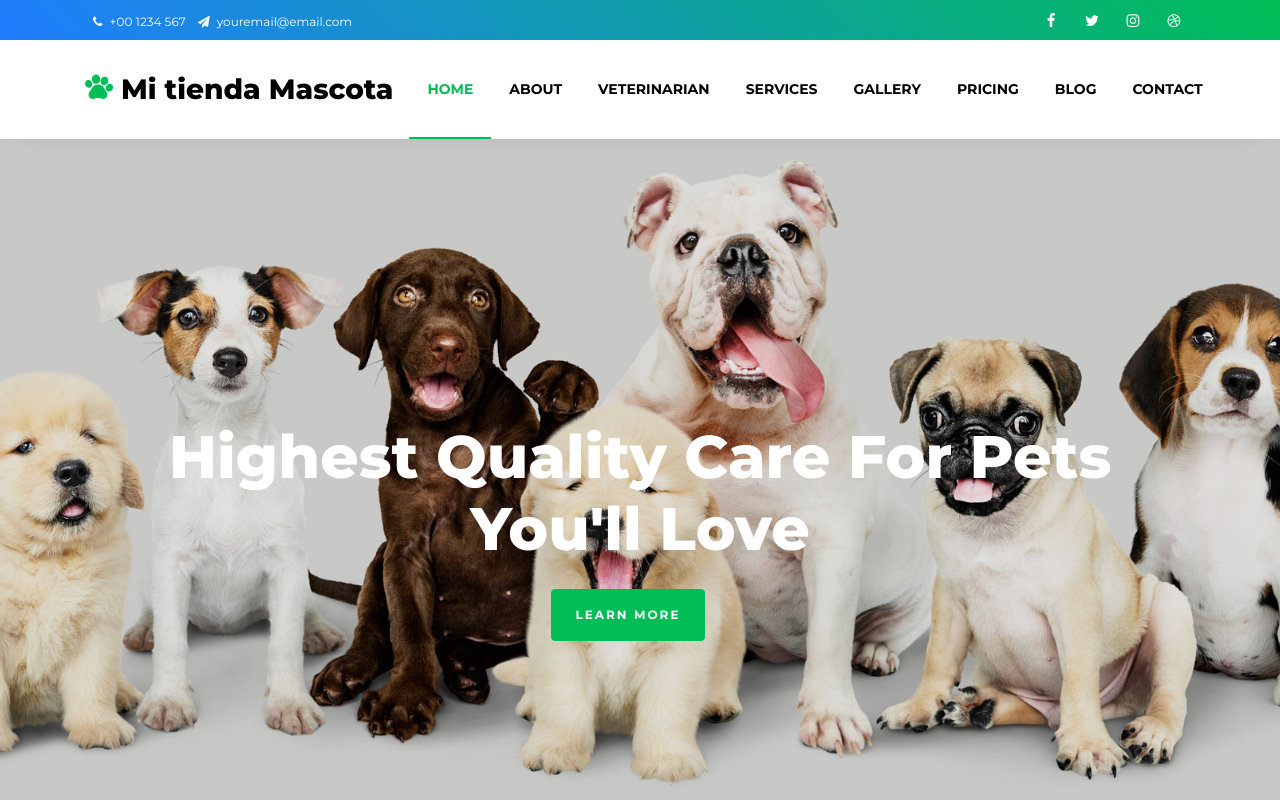
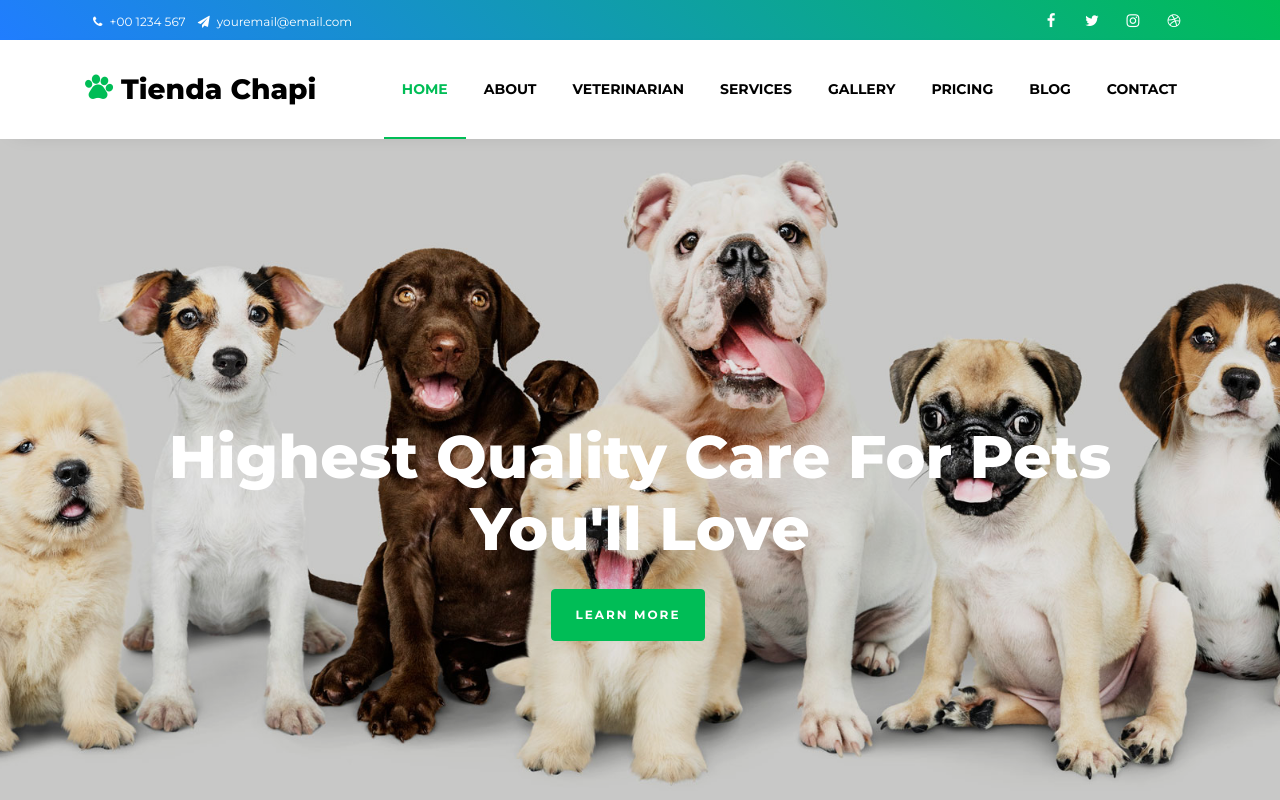
Before and after one commit to adimerpaul/petgit, a plain HTML site: page index.html in a window 1280 px wide. Shown: the top 800 px of the page. Drawn offline with Linux system fonts and the light colour scheme; some packages are replaced by stand-ins of ours; no server answers; some icons are missing; files whose address does not match are found by name.

Commit message:
modificato el titulo

```diff
--- a/index.html
+++ b/index.html
@@ -48,7 +48,7 @@
 		</div>
 		<nav class="navbar navbar-expand-lg navbar-dark ftco_navbar bg-dark ftco-navbar-light" id="ftco-navbar">
 	    <div class="container">
-	    	<a class="navbar-brand" href="index.html"><span class="flaticon-pawprint-1 mr-2"></span>Mi tienda Mascota</a>
+	    	<a class="navbar-brand" href="index.html"><span class="flaticon-pawprint-1 mr-2"></span>Tienda Chapi</a>
 	      <button class="navbar-toggler" type="button" data-toggle="collapse" data-target="#ftco-nav" aria-controls="ftco-nav" aria-expanded="false" aria-label="Toggle navigation">
 	        <span class="fa fa-bars"></span> Menu
 	      </button>
```
